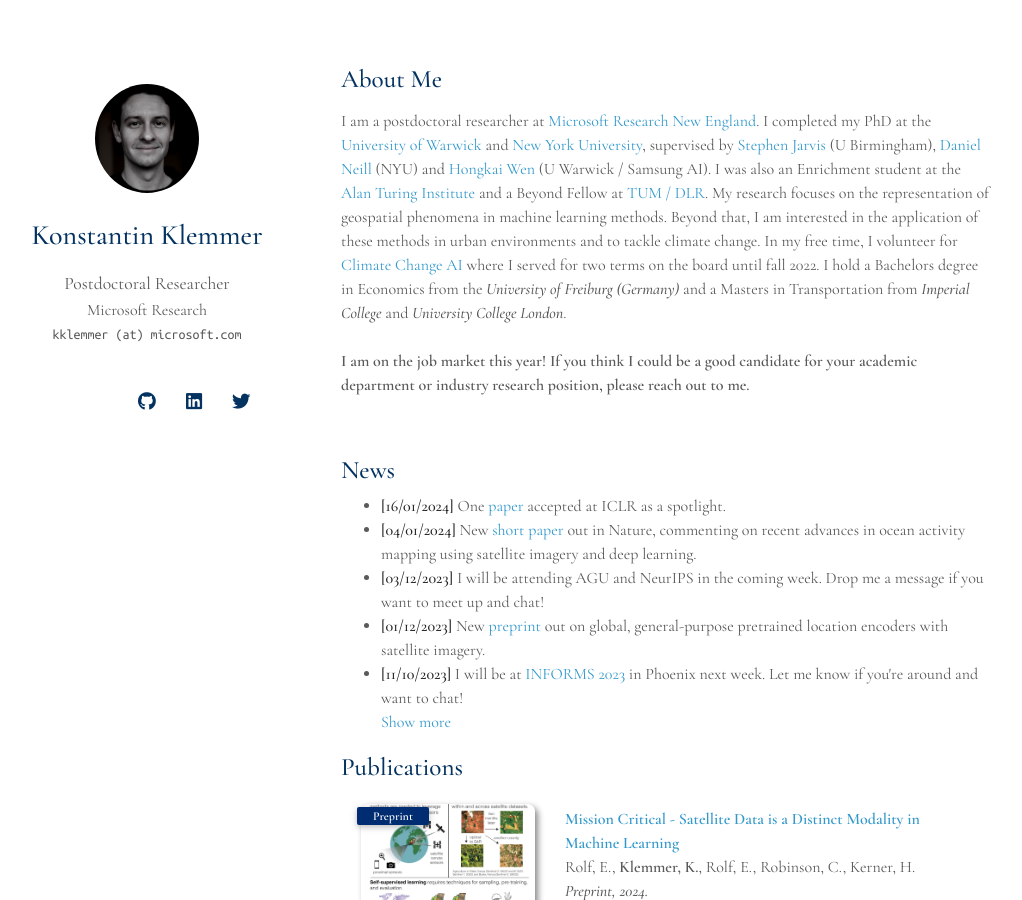
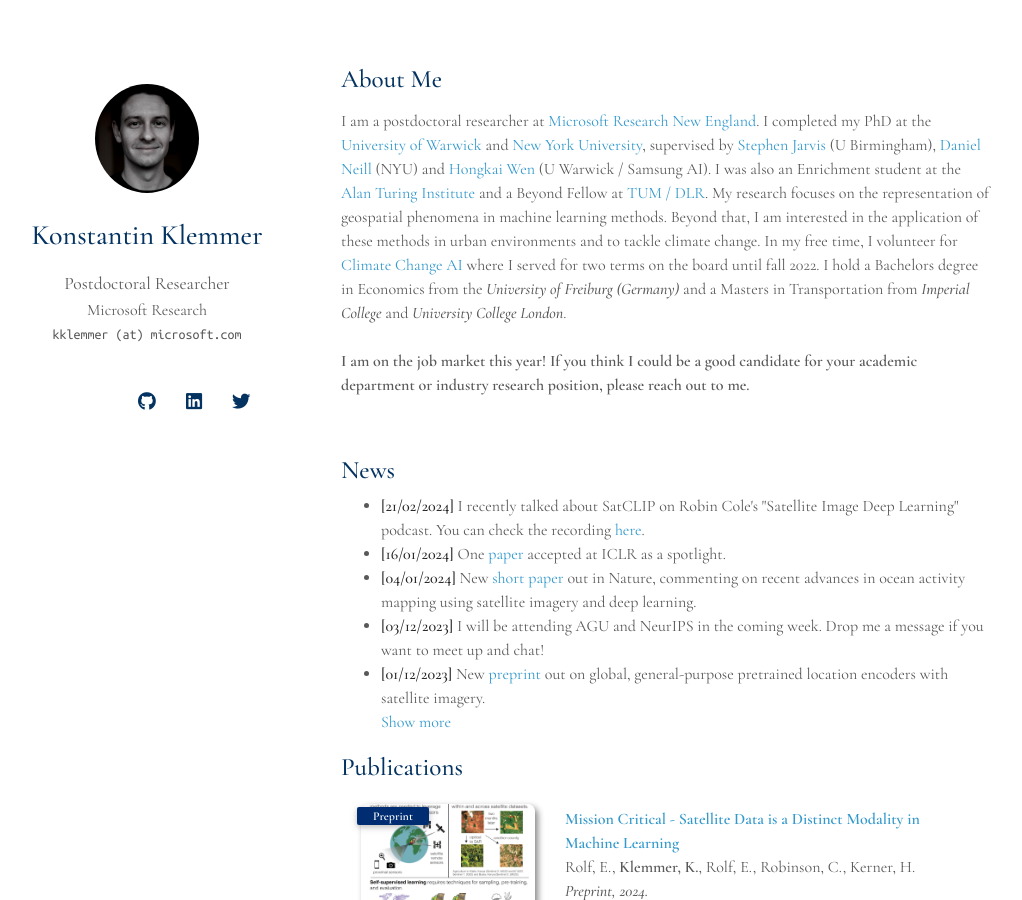
Before and after one commit to konstantinklemmer/konstantinklemmer.github.io, a Jekyll site: the page built from index.md, in a window 1280 px wide and 900 px high. Shown: the whole window, without its empty margins (129-1151 px from the left). Built offline with Jekyll 4.4.1, drawn with Linux system fonts in a browser that asks for light colours; nearby versions of some CDN libraries; a style sheet for code colours, icons or effects is not loaded; our own code applies the rules of GitHub Pages for plain Markdown files.

Commit message:
Add news item

```diff
--- a/_includes/news.md
+++ b/_includes/news.md
@@ -3,11 +3,11 @@
 <h2 style="margin: 60px 0px 10px;">News</h2>
 
 <ul>
+<li><strong>[21/02/2024]</strong> I recently talked about SatCLIP on Robin Cole's "Satellite Image Deep Learning" podcast. You can check the recording <a href="https://www.satellite-image-deep-learning.com/p/location-embedding-with-satclip-with">here</a>.</li>
 <li><strong>[16/01/2024]</strong> One <a href="https://arxiv.org/abs/2310.06743">paper</a> accepted at ICLR as a spotlight.</li>
 <li><strong>[04/01/2024]</strong> New <a href="https://www.nature.com/articles/d41586-023-03983-7">short paper</a> out in Nature, commenting on recent advances in ocean activity mapping using satellite imagery and deep learning.</li>
 <li><strong>[03/12/2023]</strong> I will be attending AGU and NeurIPS in the coming week. Drop me a message if you want to meet up and chat!</li>
 <li><strong>[01/12/2023]</strong> New <a href="https://arxiv.org/abs/2311.17179">preprint</a> out on global, general-purpose pretrained location encoders with satellite imagery.</li>
-<li><strong>[11/10/2023]</strong> I will be at <a href="https://meetings.informs.org/wordpress/phoenix2023/">INFORMS 2023</a> in Phoenix next week. Let me know if you're around and want to chat!</li>
 
 <a href="javascript:toggle_vis('newsmore')">Show more</a>
 <div id="newsmore" style="display:none">
```
